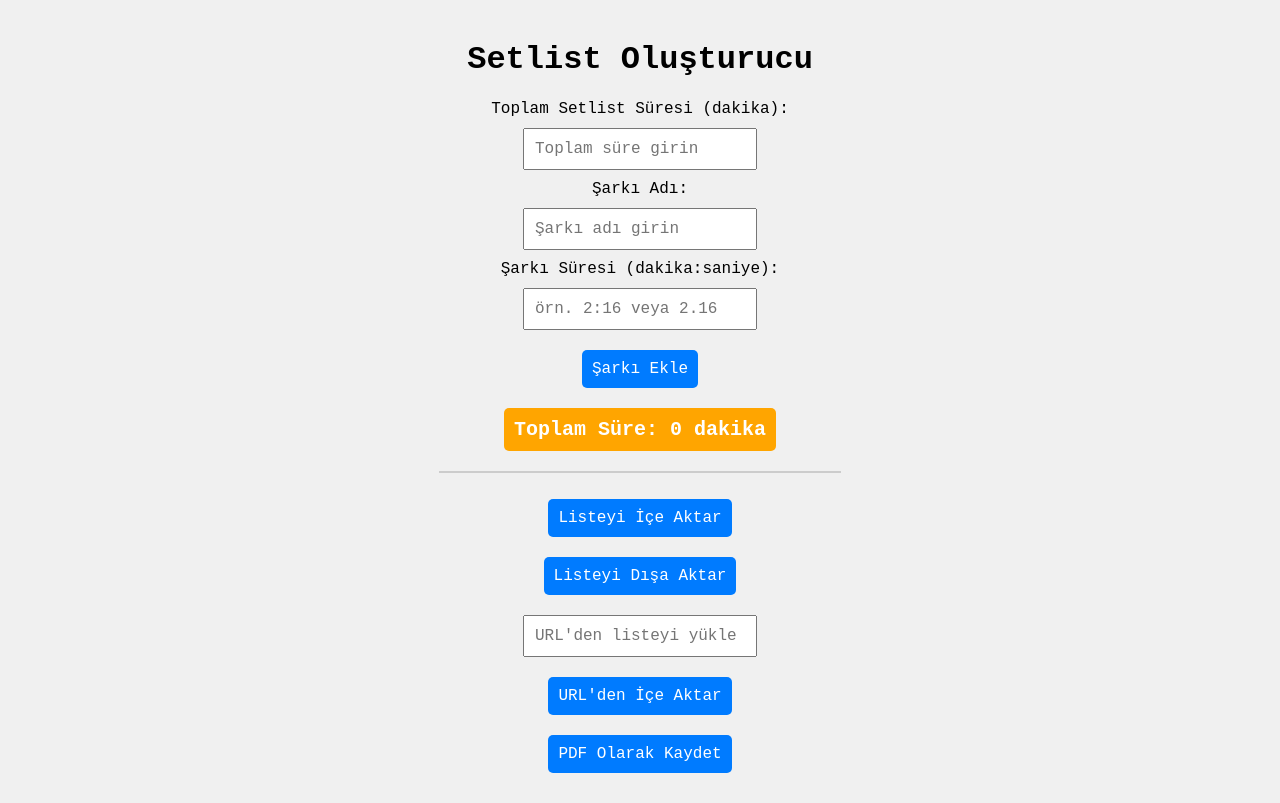
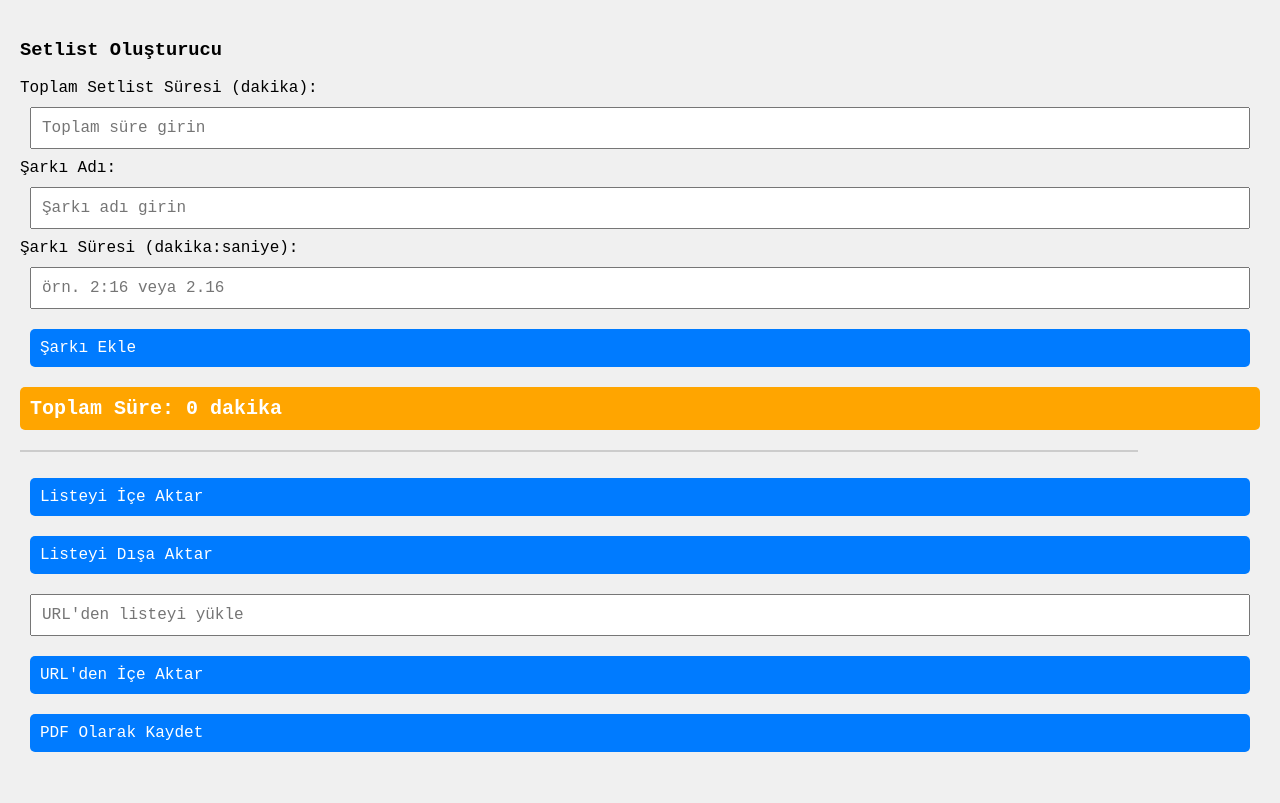
Before and after one commit to tolgacansaygili/test, a plain HTML site: page setlister.html in a window 1280 px wide. Drawn offline with nearby package versions, Linux system fonts and the light colour scheme.

Commit message:
Update setlister.html

```diff
--- a/setlister.html
+++ b/setlister.html
@@ -10,9 +10,9 @@
             font-family: 'Courier New', Courier, monospace;
             display: flex;
             flex-direction: column;
-            align-items: center;
-            justify-content: center;
-            text-align: center;
+            align-items: left;
+            justify-content: left;
+            text-align: left;
             margin: 0;
             padding: 20px;
             background-color: #f0f0f0;
@@ -22,6 +22,7 @@
             padding: 10px;
             font-family: 'Courier New', Courier, monospace;
             font-size: 16px;
+            text-align: left;
         }
         button {
             cursor: pointer;
@@ -37,7 +38,7 @@
         #setlist {
             margin-top: 20px;
             width: 90%;
-            max-width: 400px;
+
             max-height: 200px;
             overflow-y: auto;
             list-style: none;
@@ -90,7 +91,7 @@
 </head>
 <body>
 
-<h1>Setlist Oluşturucu</h1>
+<h3>Setlist Oluşturucu</h3>
 
 <!-- Süre Girişi -->
 <label for="sureLimit">Toplam Setlist Süresi (dakika):</label>
```
